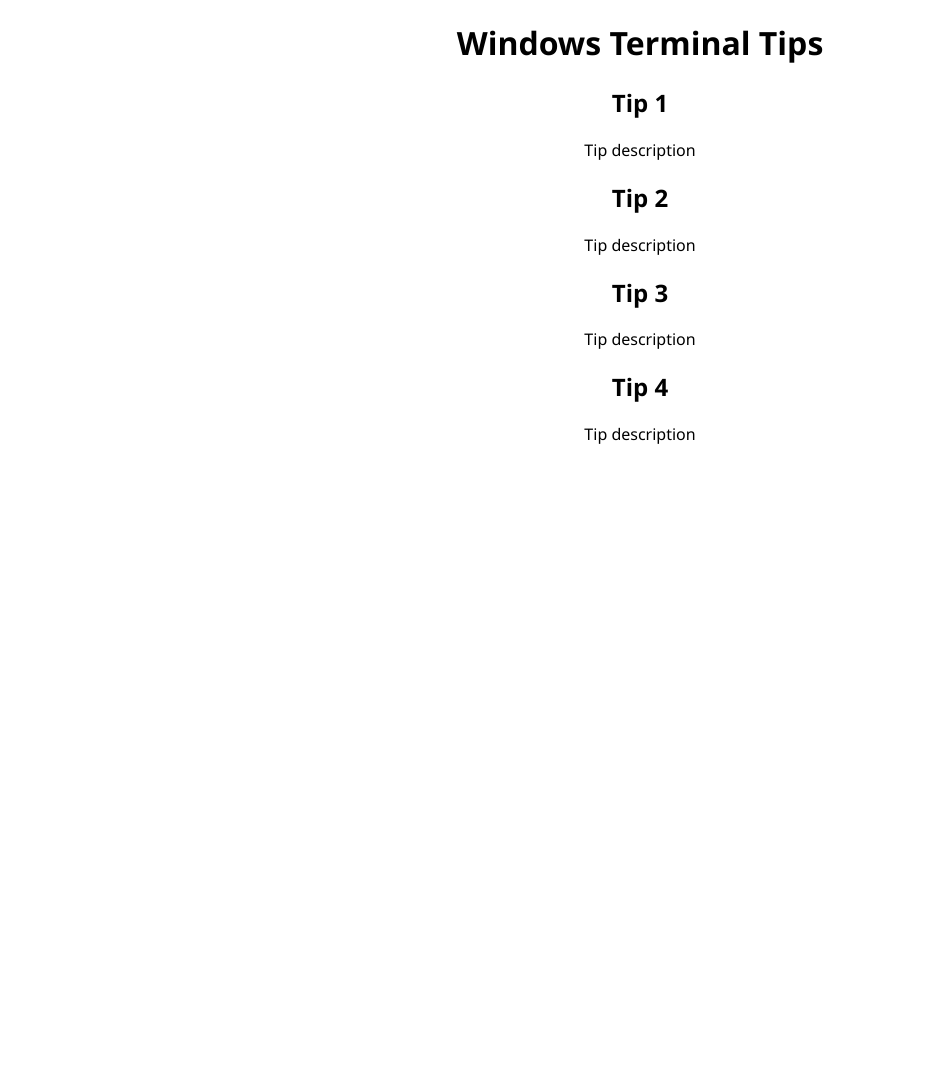
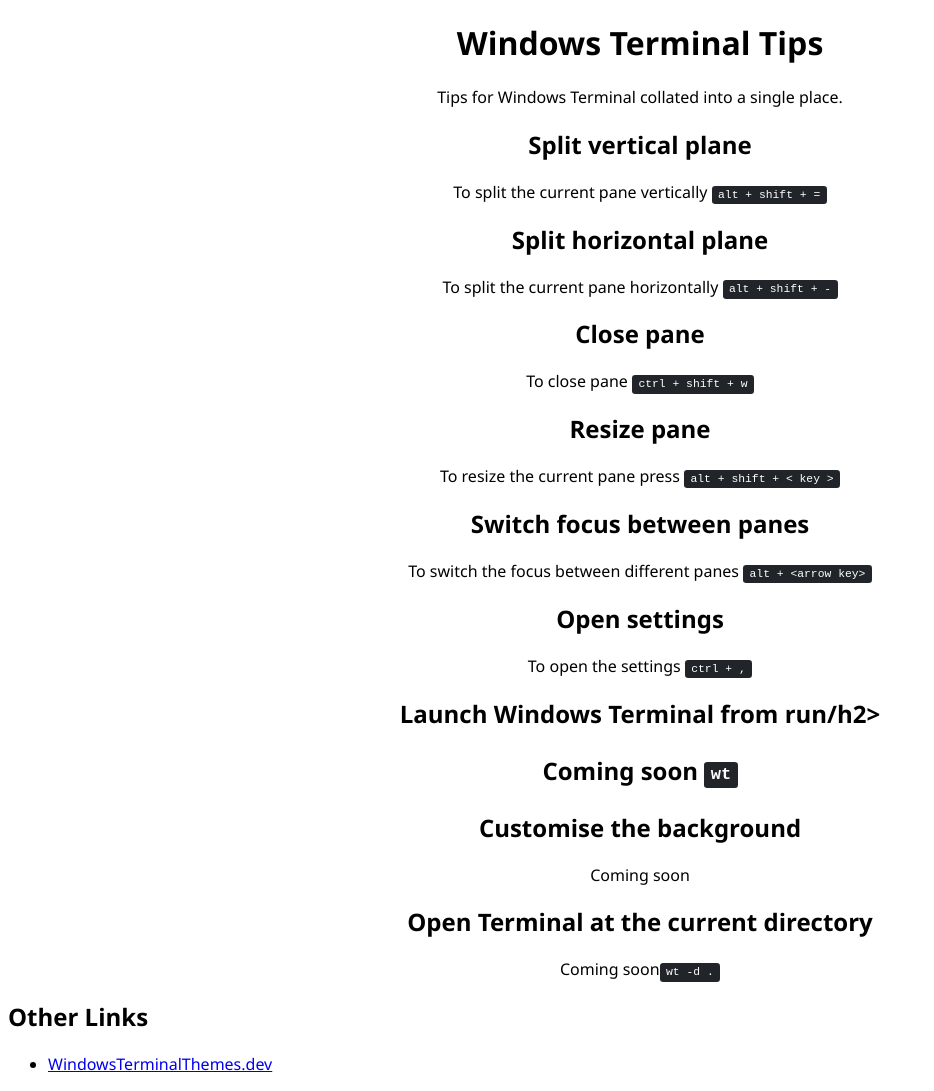
Before and after one commit to leeenglestone/WindowsTerminalTips, a plain HTML site: page docs/index.html in a window 1280 px wide. Shown: the whole page, without its empty margins (0-934 px from the left). Before the commit the page ends 800 px from the top, so only its background shows below. Drawn offline with Linux system fonts and the light colour scheme.

Commit message:
Lesson text added

```diff
--- a/docs/css/main.css
+++ b/docs/css/main.css
@@ -1 +1,9 @@
 body { font-family: 'Segoe UI', Tahoma, Geneva, Verdana, sans-serif; }
+
+kbd {
+    padding:.2rem .4rem;
+    font-size: 87.5%;
+    color: #fff;
+    background-color: #212529;
+    border-radius: .2rem;
+  }
--- a/docs/index.html
+++ b/docs/index.html
@@ -17,19 +17,42 @@
 		<div style="text-align:center;">
 
 			<h1>Windows Terminal Tips</h1>
+			<p>Tips for Windows Terminal collated into a single place.</p>
 
-            <h2>Tip 1</h2>
-            <p>Tip description</p>
+            <h2>Split vertical plane</h2>
+            <p>To split the current pane vertically <kbd>alt + shift + =</kbd></p>
 
-            <h2>Tip 2</h2>
-            <p>Tip description</p>
+            <h2>Split horizontal plane</h2>
+            <p>To split the current pane horizontally <kbd>alt + shift + -</kbd></p>
 
-            <h2>Tip 3</h2>
-            <p>Tip description</p>
+			<h2>Close pane</h2>
+			<p>To close pane <kbd>ctrl + shift + w</kbd></p>
 
-            <h2>Tip 4</h2>
-            <p>Tip description</p>
+			<h2>Resize pane</h2>
+			<p>To resize the current pane press <kbd>alt + shift + &lt; key &gt;</kbd></p>
 
+			<h2>Switch focus between panes</h2>
+			<p>To switch the focus between different panes <kbd>alt + &lt;arrow key&gt;</kbd></p>
+
+            <h2>Open settings</h2>
+            <p>To open the settings <kbd>ctrl + ,</kbd></p>
+
+            <h2>Launch Windows Terminal from run/h2>
+            <p>Coming soon <kbd>wt</kbd></p>
+
+			<h2>Customise the background</h2>
+			<p>Coming soon</p>
+
+			<h2>Open Terminal at the current directory</h2>
+			<p>Coming soon<kbd>wt -d .</kbd></p>
+
+		</div>
+
+		<div>
+			<h2>Other Links</h2>
+			<ul>
+				<li><a href="https://WindowsTerminalThemes.dev">WindowsTerminalThemes.dev</a></li>
+			</ul>
 		</div>
 
 	</body>
```
Also changed, not shown: 1 other file.
